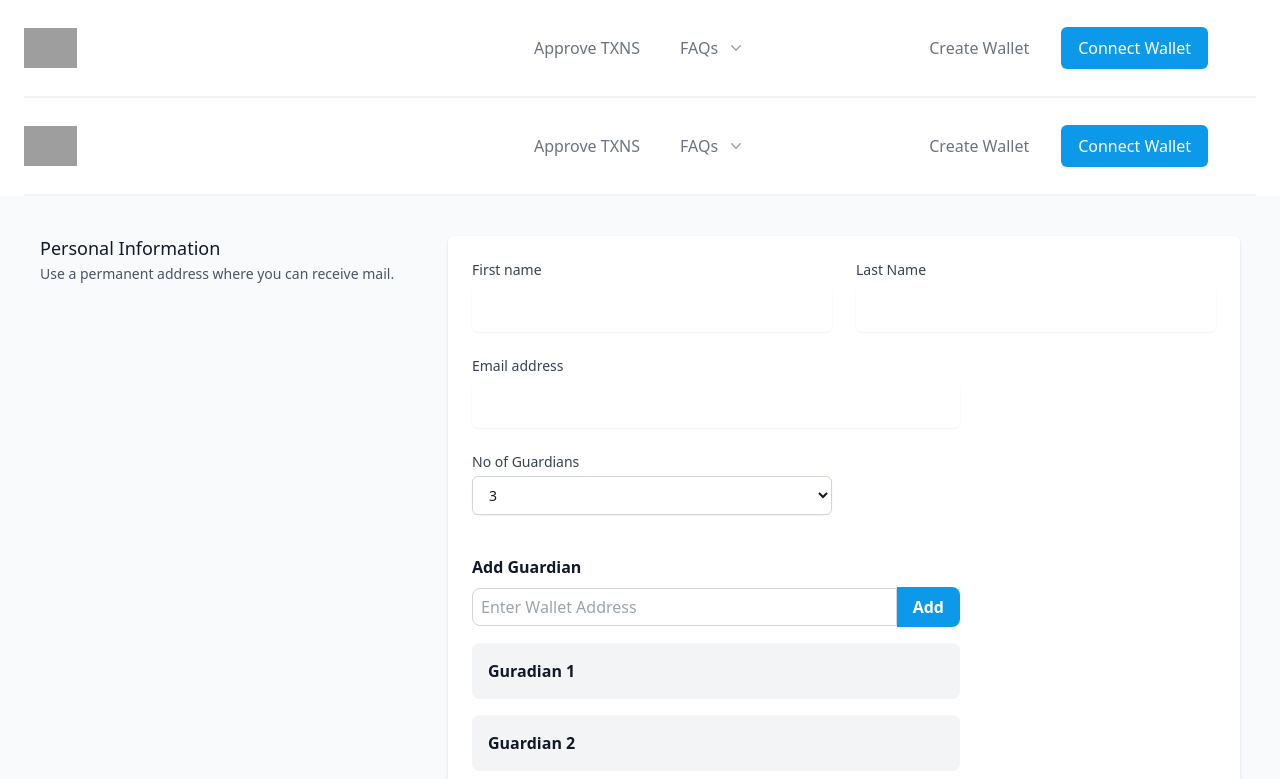
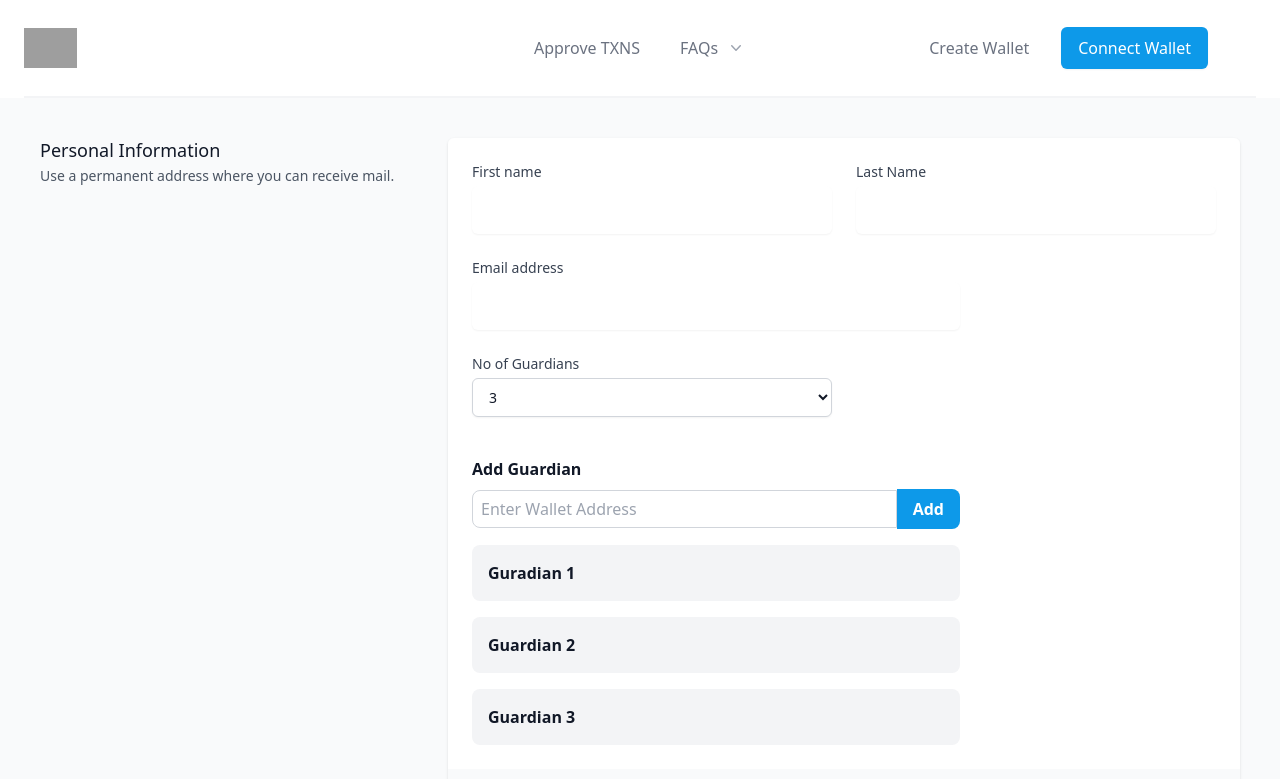
Before and after one commit to anirudhreddyrachamalla/GuardianWalleth-UI, a Next.js app: page /profile1 in a window 1280 px wide. Shown: the top 779 px of the page. Built offline with nearby package versions, Linux system fonts and the light colour scheme; grey boxes are pictures that could not be loaded.

Commit message:
misc changes

```diff
--- a/pages/profile1.js
+++ b/pages/profile1.js
@@ -1,4 +1,3 @@
-import Header from "./Header";
 import { useState } from "react";
 
 
@@ -24,7 +23,6 @@ export default function Profile1() {
     };
     return (
       <>
-      <Header/>
     <div className="mt-10 sm:mt-0 p-10">
           <div className="md:grid md:grid-cols-3 md:gap-6">
             <div className="md:col-span-1">
--- a/pages/profile2.js
+++ b/pages/profile2.js
@@ -1,4 +1,3 @@
-import Header from "./Header";
 import { useState } from "react";
 
 
@@ -25,7 +24,6 @@ export default function Profile1() {
     };
     return (
       <>
-      <Header/>
       <div className="mt-10 sm:mt-0 p-10">
           <div className="md:grid md:grid-cols-3 md:gap-6">
             <div className="md:col-span-1">
```
